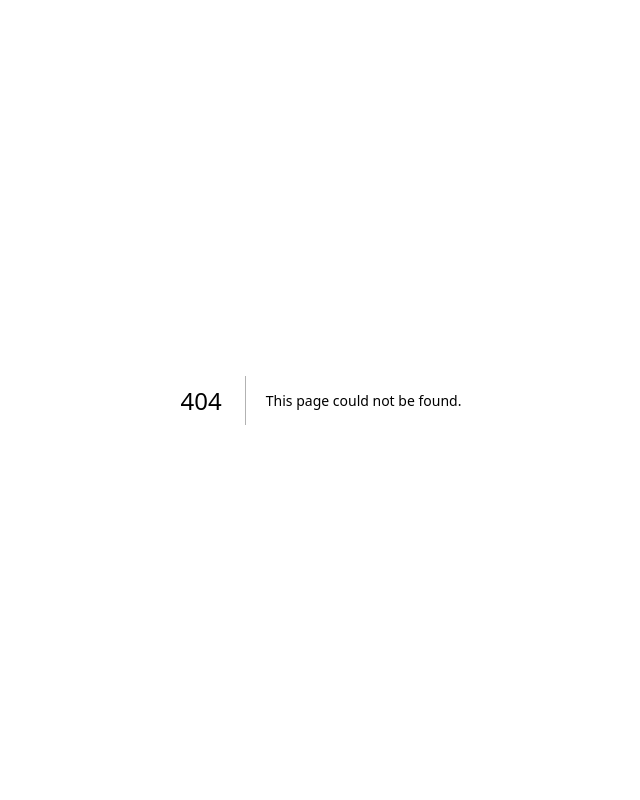
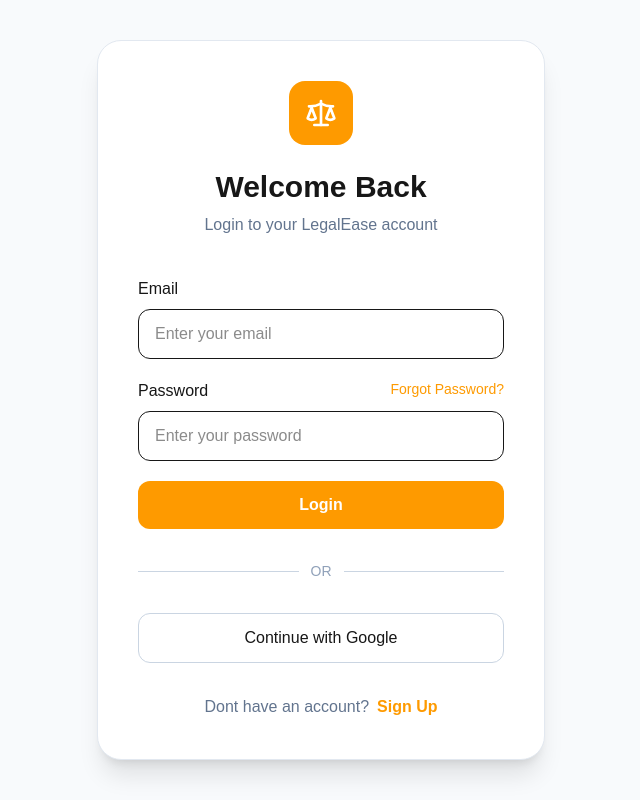
Before and after one commit to Hey-Ismail/legal-ease-client, a Next.js app: page /auth/signin in a window 1280 px wide. Before the commit this address had no page. Shown: the whole page, without its empty margins (319-959 px from the left). Built offline with nearby package versions, Linux system fonts and the light colour scheme.

Commit message:
created signin page

```diff
--- /dev/null
+++ b/src/app/auth/signin/page.jsx
@@ -0,0 +1,187 @@
+"use client";
+
+import { useState } from "react";
+import Link from "next/link";
+import { useRouter } from "next/navigation";
+import { Scale } from "lucide-react";
+import { authClient } from "@/lib/auth-client";
+import { toast } from "react-toastify";
+
+export default function SignInPage() {
+    const router = useRouter();
+
+    const [loading, setLoading] = useState(false);
+
+    const [form, setForm] = useState({
+        email: "",
+        password: "",
+    });
+
+    function handleChange(e) {
+        setForm((prev) => ({
+            ...prev,
+            [e.target.name]: e.target.value,
+        }));
+    }
+
+    async function handleLogin(e) {
+        e.preventDefault();
+
+        if (!form.email || !form.password) {
+            toast.error("Please fill in all fields.");
+            return;
+        }
+
+        try {
+            setLoading(true);
+
+            const { data, error } = await authClient.signIn.email({
+                email: form.email,
+                password: form.password,
+            });
+
+            if (error) {
+                toast.error(error.message || "Invalid email or password.");
+                return;
+            }
+
+            toast.success("Login successful!");
+
+            const nextRole = String(data?.user?.role || "user").toLowerCase();
+
+            if (nextRole === "admin") {
+                router.push("/dashboard/admin/analytics");
+            } else if (nextRole === "lawyer") {
+                router.push("/dashboard/lawyer/hiring-history");
+            } else {
+                router.push("/");
+            }
+
+            router.refresh();
+        } catch (err) {
+            console.error(err);
+            toast.error("Something went wrong. Please try again.");
+        } finally {
+            setLoading(false);
+        }
+    }
+
+    async function handleGoogleLogin() {
+        try {
+            await authClient.signIn.social({
+                provider: "google",
+                callbackURL: "/",
+            });
+        } catch (err) {
+            toast.error("Google login failed.");
+        }
+    }
+
+    return (
+        <section className="min-h-screen bg-slate-50 flex items-center justify-center px-5">
+            <div className="bg-white w-full max-w-md rounded-3xl shadow-xl border border-slate-200 p-10">
+
+                <div className="flex justify-center">
+                    <div className="bg-amber-500 p-4 rounded-2xl">
+                        <Scale className="w-8 h-8 text-white" />
+                    </div>
+                </div>
+
+                <h1 className="text-3xl font-bold text-center mt-6">
+                    Welcome Back
+                </h1>
+
+                <p className="text-center text-slate-500 mt-2">
+                    Login to your LegalEase account
+                </p>
+
+                <form
+                    onSubmit={handleLogin}
+                    className="space-y-5 mt-10"
+                >
+                    <div>
+                        <label className="font-medium">
+                            Email
+                        </label>
+
+                        <input
+                            type="email"
+                            name="email"
+                            value={form.email}
+                            onChange={handleChange}
+                            required
+                            placeholder="Enter your email"
+                            className="w-full mt-2 border rounded-xl px-4 py-3 outline-none focus:border-amber-500"
+                        />
+                    </div>
+
+                    <div>
+
+                        <div className="flex justify-between">
+
+                            <label className="font-medium">
+                                Password
+                            </label>
+
+                            <Link
+                                href="/forgot-password"
+                                className="text-sm text-amber-500 hover:underline"
+                            >
+                                Forgot Password?
+                            </Link>
+
+                        </div>
+
+                        <input
+                            type="password"
+                            name="password"
+                            value={form.password}
+                            onChange={handleChange}
+                            required
+                            placeholder="Enter your password"
+                            className="w-full mt-2 border rounded-xl px-4 py-3 outline-none focus:border-amber-500"
+                        />
+
+                    </div>
+
+                    <button
+                        type="submit"
+                        disabled={loading}
+                        className={`w-full py-3 rounded-xl font-semibold text-white transition ${loading
+                            ? "bg-gray-400 cursor-not-allowed"
+                            : "bg-amber-500 hover:bg-amber-600"
+                            }`}
+                    >
+                        {loading ? "Logging in..." : "Login"}
+                    </button>
+
+                </form>
+
+                <div className="flex items-center gap-3 my-8">
+                    <div className="h-px bg-slate-300 flex-1"></div>
+                    <span className="text-slate-400 text-sm">OR</span>
+                    <div className="h-px bg-slate-300 flex-1"></div>
+                </div>
+
+                <button
+                    onClick={handleGoogleLogin}
+                    className="w-full border border-slate-300 rounded-xl py-3 hover:bg-slate-100 transition font-medium"
+                >
+                    Continue with Google
+                </button>
+
+                <p className="text-center mt-8 text-slate-500">
+                    Dont have an account?
+
+                    <Link
+                        href="/auth/signup"
+                        className="ml-2 text-amber-500 font-semibold hover:underline"
+                    >
+                        Sign Up
+                    </Link>
+                </p>
+
+            </div>
+        </section>
+    );
+}
```
